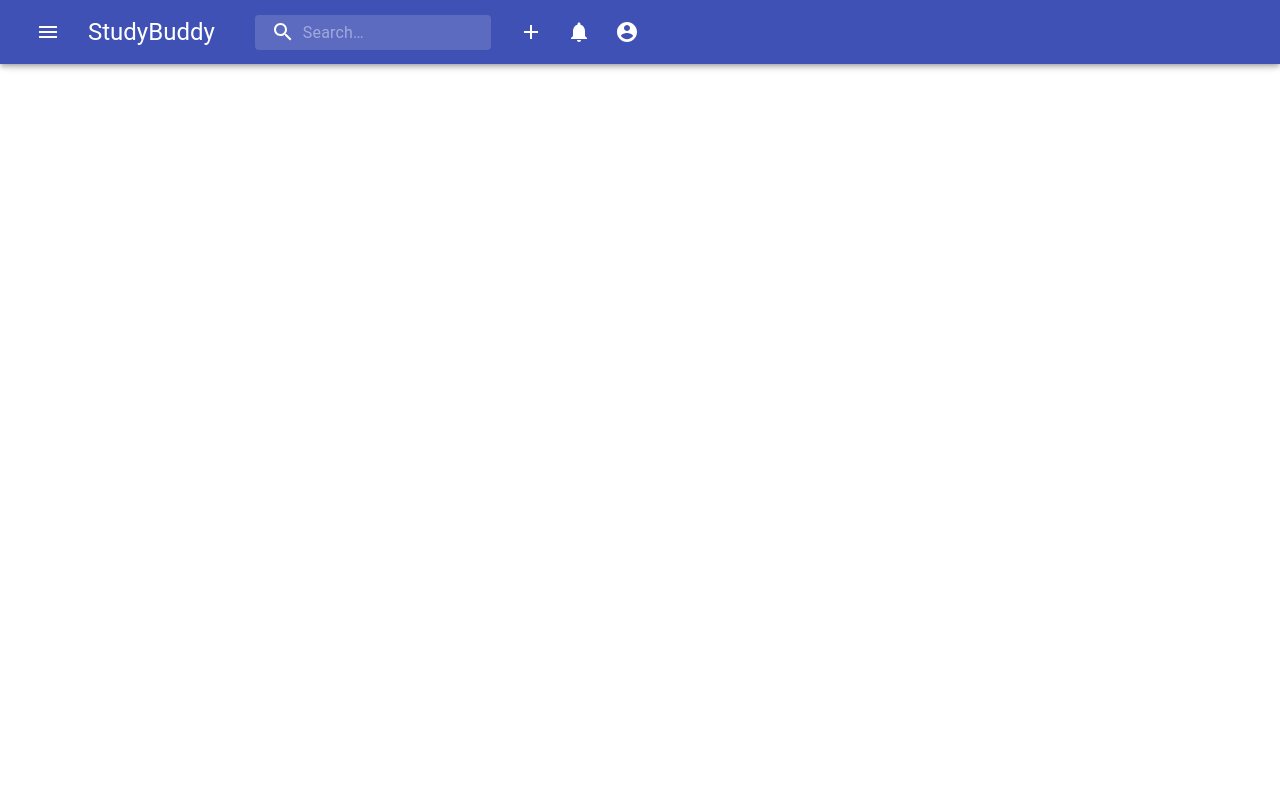
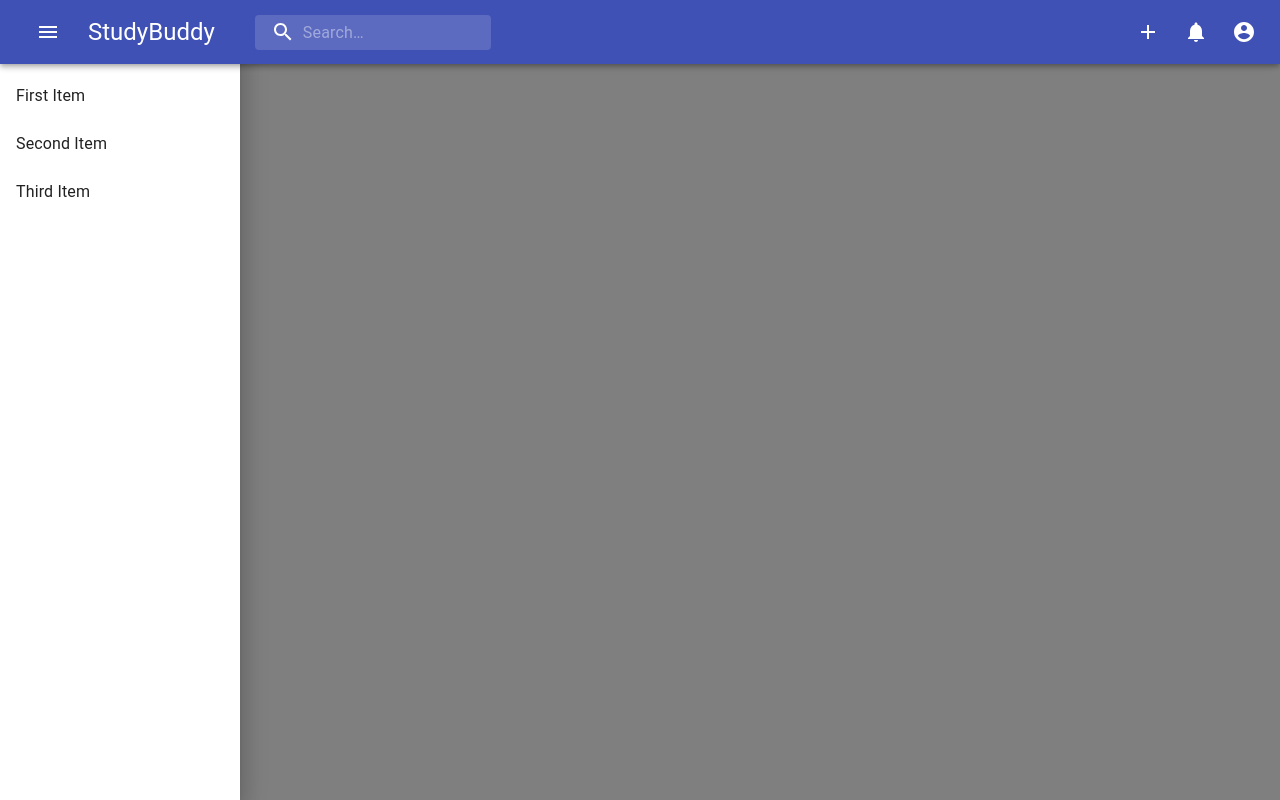
Before and after one commit to alexl0806/OrgTool, a React (Create React App) app in the folder client/: page / in a window 1280 px wide. Both pictures are taken after a click on the button 48 px from the left and 32 px from the top of the page. Built offline with nearby package versions, Linux system fonts and the light colour scheme.

Commit message:
Finished UI of AppNavbar and SideMenu

```diff
--- a/client/public/index.html
+++ b/client/public/index.html
@@ -24,7 +24,7 @@
       work correctly both with client-side routing and a non-root public URL.
       Learn how to configure a non-root public URL by running `npm run build`.
     -->
-    <title>React App</title>
+    <title>StudyTool</title>
   </head>
   <body>
     <noscript>You need to enable JavaScript to run this app.</noscript>
--- a/client/src/App.js
+++ b/client/src/App.js
@@ -1,4 +1,4 @@
-import AppNavbar from "./components/AppNavbar.js";
+import AppNavbar from "./components/AppNavbar/AppNavbar.js";
 
 function App() {
   return (
--- a/client/src/components/AppNavbar.js
+++ /dev/null
@@ -1,109 +0,0 @@
-import React from "react";
-import { alpha, makeStyles } from "@material-ui/core/styles";
-import {
-  AppBar,
-  Toolbar,
-  Typography,
-  IconButton,
-  InputBase,
-} from "@material-ui/core";
-
-import MenuIcon from "@material-ui/icons/Menu";
-import AddIcon from "@material-ui/icons/Add";
-import NotificationsIcon from "@material-ui/icons/Notifications";
-import AccountCircleIcon from "@material-ui/icons/AccountCircle";
-import SearchIcon from "@material-ui/icons/Search";
-
-const useStyles = makeStyles((theme) => ({
-  menuButton: {
-    marginRight: theme.spacing(2),
-  },
-  title: {
-    display: "none",
-    marginRight: theme.spacing(2),
-    [theme.breakpoints.up("sm")]: {
-      display: "block",
-    },
-  },
-  search: {
-    position: "relative",
-    borderRadius: theme.shape.borderRadius,
-    backgroundColor: alpha(theme.palette.common.white, 0.15),
-    "&:hover": {
-      backgroundColor: alpha(theme.palette.common.white, 0.25),
-    },
-    marginRight: theme.spacing(2),
-    marginLeft: 0,
-    width: "100%",
-    [theme.breakpoints.up("sm")]: {
-      marginLeft: theme.spacing(3),
-      width: "auto",
-    },
-  },
-  searchIcon: {
-    padding: theme.spacing(0, 2),
-    height: "100%",
-    position: "absolute",
-    pointerEvents: "none",
-    display: "flex",
-    alignItems: "center",
-    justifyContent: "center",
-  },
-  inputRoot: {
-    color: "inherit",
-  },
-  inputInput: {
-    padding: theme.spacing(1, 1, 1, 0),
-    // vertical padding + font size from searchIcon
-    paddingLeft: `calc(1em + ${theme.spacing(4)}px)`,
-    transition: theme.transitions.create("width"),
-    width: "100%",
-    [theme.breakpoints.up("md")]: {
-      width: "20ch",
-    },
-  },
-}));
-
-const AppNavbar = () => {
-  const classes = useStyles();
-
-  return (
-    <>
-      <AppBar>
-        <Toolbar>
-          <IconButton color="inherit" className={classes.menuButton}>
-            <MenuIcon />
-          </IconButton>
-          <Typography variant="h5" className={classes.title} noWrap>
-            StudyBuddy
-          </Typography>
-          <div className={classes.search}>
-            <div className={classes.searchIcon}>
-              <SearchIcon />
-            </div>
-            <InputBase
-              placeholder="Search…"
-              classes={{
-                root: classes.inputRoot,
-                input: classes.inputInput,
-              }}
-              inputProps={{ "aria-label": "search" }}
-            />
-          </div>
-
-          <IconButton color="inherit">
-            <AddIcon />
-          </IconButton>
-          <IconButton color="inherit">
-            <NotificationsIcon />
-          </IconButton>
-          <IconButton color="inherit" edge="end">
-            <AccountCircleIcon />
-          </IconButton>
-        </Toolbar>
-      </AppBar>
-    </>
-  );
-};
-
-export default AppNavbar;
--- /dev/null
+++ b/client/src/components/AppNavbar/AppNavbar.js
@@ -0,0 +1,93 @@
+import React, { useState } from "react";
+import { makeStyles } from "@material-ui/core/styles";
+import { AppBar, Toolbar, Typography, IconButton } from "@material-ui/core";
+
+import SearchBar from "./SearchBar/SearchBar.js";
+import SideMenu from "./SideMenu/SideMenu.js";
+
+import MenuIcon from "@material-ui/icons/Menu";
+import AddIcon from "@material-ui/icons/Add";
+import NotificationsIcon from "@material-ui/icons/Notifications";
+import AccountCircleIcon from "@material-ui/icons/AccountCircle";
+import MoreVertIcon from "@material-ui/icons/MoreVert";
+
+const useStyles = makeStyles((theme) => ({
+  appBar: {
+    zIndex: 1400,
+  },
+  menuButton: {
+    marginRight: theme.spacing(2),
+  },
+  title: {
+    display: "none",
+    marginRight: theme.spacing(2),
+    [theme.breakpoints.up("sm")]: {
+      display: "block",
+    },
+  },
+  sectionDesktop: {
+    display: "none",
+    [theme.breakpoints.up("md")]: {
+      display: "block",
+    },
+  },
+  sectionMobile: {
+    display: "flex",
+    [theme.breakpoints.up("md")]: {
+      display: "none",
+    },
+  },
+  grow: {
+    flexGrow: 1,
+  },
+}));
+
+const AppNavbar = () => {
+  const classes = useStyles();
+
+  const [sideMenuIsOpen, setSideMenuIsOpen] = useState(false);
+
+  const toggleSideMenu = () => {
+    setSideMenuIsOpen(!sideMenuIsOpen);
+  };
+
+  return (
+    <>
+      <AppBar position="fixed" className={classes.appBar}>
+        <Toolbar>
+          <IconButton
+            color="inherit"
+            className={classes.menuButton}
+            onClick={toggleSideMenu}
+          >
+            <MenuIcon />
+          </IconButton>
+          <Typography variant="h5" className={classes.title} noWrap>
+            StudyBuddy
+          </Typography>
+          <SearchBar />
+          <div className={classes.grow} />
+          <div className={classes.sectionDesktop}>
+            <IconButton color="inherit">
+              <AddIcon />
+            </IconButton>
+            <IconButton color="inherit">
+              <NotificationsIcon />
+            </IconButton>
+            <IconButton color="inherit" edge="end">
+              <AccountCircleIcon />
+            </IconButton>
+          </div>
+          <div className={classes.sectionMobile}>
+            <IconButton color="inherit">
+              <MoreVertIcon />
+            </IconButton>
+          </div>
+        </Toolbar>
+      </AppBar>
+      <SideMenu isOpen={sideMenuIsOpen} toggleSideMenu={toggleSideMenu} />
+    </>
+  );
+};
+
+export default AppNavbar;
--- /dev/null
+++ b/client/src/components/AppNavbar/SearchBar/SearchBar.js
@@ -0,0 +1,65 @@
+import React from "react";
+import { makeStyles, alpha } from "@material-ui/core/styles";
+import { InputBase } from "@material-ui/core";
+
+import SearchIcon from "@material-ui/icons/Search";
+
+const useStyles = makeStyles((theme) => ({
+  search: {
+    position: "relative",
+    borderRadius: theme.shape.borderRadius,
+    backgroundColor: alpha(theme.palette.common.white, 0.15),
+    "&:hover": {
+      backgroundColor: alpha(theme.palette.common.white, 0.25),
+    },
+    marginRight: theme.spacing(2),
+    marginLeft: 0,
+    width: "100%",
+    [theme.breakpoints.up("sm")]: {
+      marginLeft: theme.spacing(3),
+      width: "auto",
+    },
+  },
+  searchIcon: {
+    padding: theme.spacing(0, 2),
+    height: "100%",
+    position: "absolute",
+    pointerEvents: "none",
+    display: "flex",
+    alignItems: "center",
+    justifyContent: "center",
+  },
+  inputRoot: {
+    color: "inherit",
+  },
+  inputInput: {
+    padding: theme.spacing(1, 1, 1, 0),
+    // vertical padding + font size from searchIcon
+    paddingLeft: `calc(1em + ${theme.spacing(4)}px)`,
+    width: "100%",
+    [theme.breakpoints.up("md")]: {
+      width: "20ch",
+    },
+  },
+}));
+
+const SearchBar = () => {
+  const classes = useStyles();
+
+  return (
+    <div className={classes.search}>
+      <div className={classes.searchIcon}>
+        <SearchIcon />
+      </div>
+      <InputBase
+        placeholder="Search…"
+        classes={{
+          root: classes.inputRoot,
+          input: classes.inputInput,
+        }}
+      />
+    </div>
+  );
+};
+
+export default SearchBar;
--- /dev/null
+++ b/client/src/components/AppNavbar/SideMenu/SideMenu.js
@@ -0,0 +1,52 @@
+import React from "react";
+import { makeStyles } from "@material-ui/core/styles";
+import {
+  Drawer,
+  List,
+  ListItem,
+  ListItemText,
+  Toolbar,
+} from "@material-ui/core";
+
+const useStyles = makeStyles((theme) => ({
+  drawer: {
+    width: 240,
+    flexShrink: 0,
+  },
+  drawerPaper: {
+    width: 240,
+  },
+}));
+
+const listItems = ["First Item", "Second Item", "Third Item"];
+
+const SideMenu = ({ isOpen, toggleSideMenu }) => {
+  const classes = useStyles();
+
+  return (
+    <>
+      <Drawer
+        anchor="left"
+        open={isOpen}
+        className={classes.drawer}
+        classes={{
+          paper: classes.drawerPaper,
+        }}
+        onClose={toggleSideMenu}
+      >
+        <div>
+          <Toolbar />
+          <List>
+            {listItems.map((text) => (
+              <ListItem button key={text}>
+                <ListItemText primary={text} />
+              </ListItem>
+            ))}
+          </List>
+        </div>
+      </Drawer>
+    </>
+  );
+};
+
+export default SideMenu;
```
